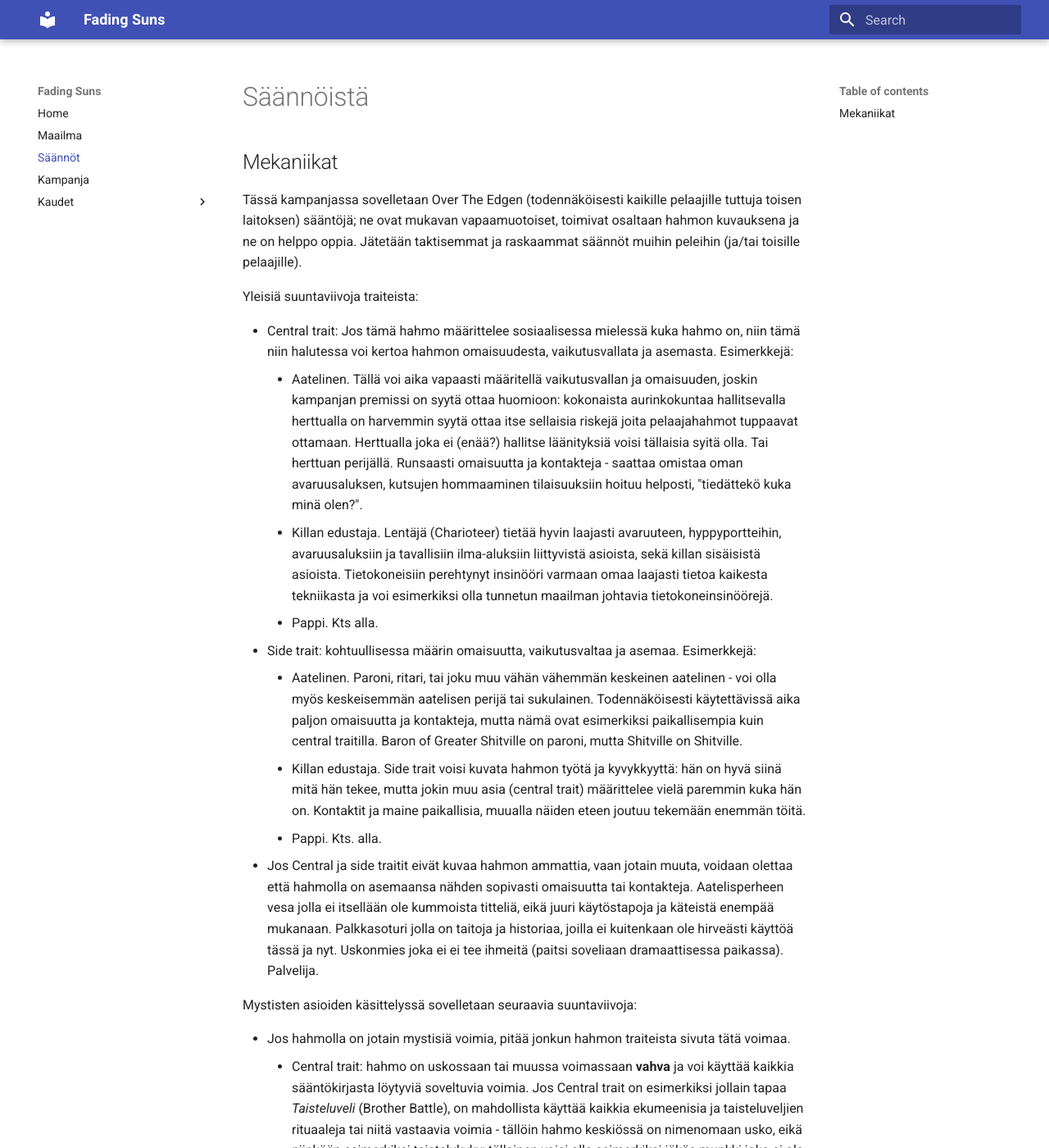
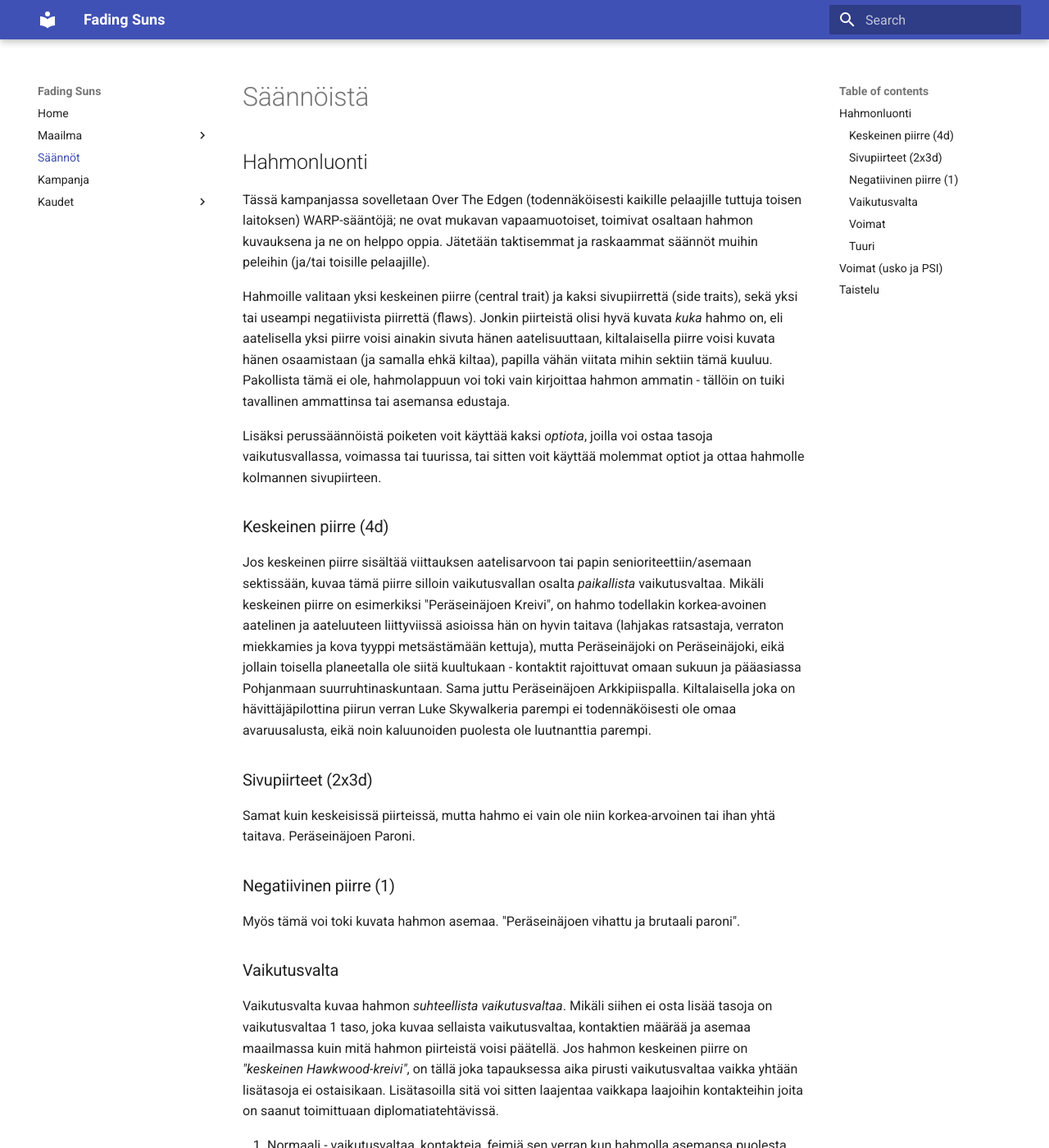
Before and after one commit to mertenator100/mertenator100.github.io, an MkDocs documentation site: the page built from docs/saannot.md, in a window 1280 px wide and 1400 px high. Shown: the whole window at 82% size. Built offline with MkDocs 1.6.1 and Material for MkDocs 9.7.7, drawn with Linux system fonts in a browser that asks for light colours; some of the changed text lies outside the part shown.

```diff
--- a/docs/saannot.md
+++ b/docs/saannot.md
@@ -1,28 +1,57 @@
 # Säännöistä
 
-## Mekaniikat
+## Hahmonluonti
 
-Tässä kampanjassa sovelletaan Over The Edgen (todennäköisesti kaikille pelaajille tuttuja toisen laitoksen) sääntöjä; ne ovat mukavan vapaamuotoiset, toimivat osaltaan hahmon kuvauksena ja ne on helppo oppia. Jätetään taktisemmat ja raskaammat säännöt muihin peleihin (ja/tai toisille pelaajille).
+Tässä kampanjassa sovelletaan Over The Edgen (todennäköisesti kaikille pelaajille tuttuja toisen laitoksen) WARP-sääntöjä; ne ovat mukavan vapaamuotoiset, toimivat osaltaan hahmon kuvauksena ja ne on helppo oppia. Jätetään taktisemmat ja raskaammat säännöt muihin peleihin (ja/tai toisille pelaajille).
 
-Yleisiä suuntaviivoja traiteista:
+Hahmoille valitaan yksi keskeinen piirre (central trait) ja kaksi sivupiirrettä (side traits), sekä yksi tai useampi negatiivista piirrettä (flaws). Jonkin piirteistä olisi hyvä kuvata *kuka* hahmo on, eli aatelisella yksi piirre voisi ainakin sivuta hänen aatelisuuttaan, kiltalaisella piirre voisi kuvata hänen osaamistaan (ja samalla ehkä kiltaa), papilla vähän viitata mihin sektiin tämä kuuluu. Pakollista tämä ei ole, hahmolappuun voi toki vain kirjoittaa hahmon ammatin - tällöin on tuiki tavallinen ammattinsa tai asemansa edustaja.
 
-* Central trait: Jos tämä hahmo määrittelee sosiaalisessa mielessä kuka hahmo on, niin tämä niin halutessa voi kertoa hahmon omaisuudesta, vaikutusvallata ja asemasta. Esimerkkejä:
-    * Aatelinen. Tällä voi aika vapaasti määritellä vaikutusvallan ja omaisuuden, joskin kampanjan premissi on syytä ottaa huomioon: kokonaista aurinkokuntaa hallitsevalla herttualla on harvemmin syytä ottaa itse sellaisia riskejä joita pelaajahahmot tuppaavat ottamaan. Herttualla joka ei (enää?) hallitse läänityksiä voisi tällaisia syitä olla. Tai herttuan perijällä. Runsaasti omaisuutta ja kontakteja - saattaa omistaa oman avaruusaluksen, kutsujen hommaaminen tilaisuuksiin hoituu helposti, "tiedättekö kuka minä olen?".
-    * Killan edustaja. Lentäjä (Charioteer) tietää hyvin laajasti avaruuteen, hyppyportteihin, avaruusaluksiin ja tavallisiin ilma-aluksiin liittyvistä asioista, sekä killan sisäisistä asioista. Tietokoneisiin perehtynyt insinööri varmaan omaa laajasti tietoa kaikesta tekniikasta ja voi esimerkiksi olla tunnetun maailman johtavia tietokoneinsinöörejä.
-    * Pappi. Kts alla.
-* Side trait: kohtuullisessa määrin omaisuutta, vaikutusvaltaa ja asemaa. Esimerkkejä:
-    * Aatelinen. Paroni, ritari, tai joku muu vähän vähemmän keskeinen aatelinen - voi olla myös keskeisemmän aatelisen perijä tai sukulainen. Todennäköisesti käytettävissä aika paljon omaisuutta ja kontakteja, mutta nämä ovat esimerkiksi paikallisempia kuin central traitilla. Baron of Greater Shitville on paroni, mutta Shitville on Shitville.
-    * Killan edustaja. Side trait voisi kuvata hahmon työtä ja kyvykkyyttä: hän on hyvä siinä mitä hän tekee, mutta jokin muu asia (central trait) määrittelee vielä paremmin kuka hän on. Kontaktit ja maine paikallisia, muualla näiden eteen joutuu tekemään enemmän töitä.
-    * Pappi. Kts. alla.
-* Jos Central ja side traitit eivät kuvaa hahmon ammattia, vaan jotain muuta, voidaan olettaa että hahmolla on asemaansa nähden sopivasti omaisuutta tai kontakteja. Aatelisperheen vesa jolla ei itsellään ole kummoista titteliä, eikä juuri käytöstapoja ja käteistä enempää mukanaan. Palkkasoturi jolla on taitoja ja historiaa, joilla ei kuitenkaan ole hirveästi käyttöä tässä ja nyt. Uskonmies joka ei ei tee ihmeitä (paitsi soveliaan dramaattisessa paikassa). Palvelija.
+Lisäksi perussäännöistä poiketen voit käyttää kaksi *optiota*, joilla voi ostaa tasoja vaikutusvallassa, voimassa tai tuurissa, tai sitten voit käyttää molemmat optiot ja ottaa hahmolle kolmannen sivupiirteen.
 
-Mystisten asioiden käsittelyssä sovelletaan seuraavia suuntaviivoja:
+### Keskeinen piirre  (4d)
 
-* Jos hahmolla on jotain mystisiä voimia, pitää jonkun hahmon traiteista sivuta tätä voimaa.
-    * Central trait: hahmo on uskossaan tai muussa voimassaan **vahva** ja voi käyttää kaikkia sääntökirjasta löytyviä soveltuvia voimia. Jos Central trait on esimerkiksi jollain tapaa *Taisteluveli* (Brother Battle), on mahdollista käyttää kaikkia ekumeenisia ja taisteluveljien rituaaleja tai niitä vastaavia voimia - tällöin hahmo keskiössä on nimenomaan usko, eikä niinkään esimerkiksi taistelukyky; tällainen voisi olla esimerkiksi iäkäs munkki joka ei ole enää niin fyysisen voimansa tunnossa, tai viisi vuotta yksinäisyydessä viettänyt soturimunkki, jonka ainoa ase on kehonsa. Riippuen vähän traitin kuvauksesta pelaajan on syytä harkita kuinka usein ja kuinka vahvoja voimia, sekä ennen kaikkea missä tilateessa niitä käytetään. PSI-voimat central traittina omaava hahmo on sitten jo jonkinlainen velho - hyvällä konseptilla ihan ok, mutta olisin kyllä vähän varovainen tällaisten kanssa.
-    * Side trait: hahmolla saattaa olla jonkinlaisia PSI-voimia, tai on esimerkiksi kirkon edustaja, jonka ensisijainen määrittävä tekijä ei ole uskonvoimat. Tällaisia voisivat olla esimerkiksi hieman poliittisempi Urth Orthodox -pappi tai perinteinen mörssärityyppinen Taisteluveli jolla on miekka ja usko - central trait lienee sitten enemmän fyysiseen maailmaan keskittyvä.
-* Stigma: kaikilla mystisiä voimia omaavilla hahhmoilla on stigma, joka esiintyy kuin voimia käytetään. Central trait tarkoittaa todella näkyvää stigmaa (pappi saattaa hohtaa pyhää valoa, tms), side trait sellaista jonka huomaa (elohiiri PSI-voimissa, tms). Esimerkkejä ja ohjeita Players Guidessa.
+Jos keskeinen piirre sisältää viittauksen aatelisarvoon tai papin senioriteettiin/asemaan sektissään, kuvaa tämä piirre silloin vaikutusvallan osalta *paikallista* vaikutusvaltaa. Mikäli keskeinen piirre on esimerkiksi "Peräseinäjoen Kreivi", on hahmo todellakin korkea-avoinen aatelinen ja aateluuteen liittyviissä asioissa hän on hyvin taitava (lahjakas ratsastaja, verraton miekkamies ja kova tyyppi metsästämään kettuja), mutta Peräseinäjoki on Peräseinäjoki, eikä jollain toisella planeetalla ole siitä kuultukaan - kontaktit rajoittuvat omaan sukuun ja pääasiassa Pohjanmaan suurruhtinaskuntaan. Sama juttu Peräseinäjoen Arkkipiispalla. Kiltalaisella joka on hävittäjäpilottina piirun verran Luke Skywalkeria parempi ei todennäköisesti ole omaa avaruusalusta, eikä noin kaluunoiden puolesta ole luutnanttia parempi.
 
-Mystisten voimien käyttö ei ole justiinsa-niin-kuin-sääntökirjassa, vaan sääntökirjaa voi lähinnä pitää ohjenuorana siitä millaisia ihmeitä minkäkin kirkon sektin edustaja tekee, ja millaisia niiden voimatasot ovat. PSI-voimia omaavilla hahmoilla seula on vähän tiukempi: side traitilla osaa käyttää jonkinlaisia voimia, esimerkiksi telekinesiaa. Central traitilla muutamia erilaisia voimia.
+### Sivupiirteet (2x3d)
 
-Traittien on hyvä kuitenkin kertoa enemmän hahmosta kuin kuvata suoraan mitään pelimekaanista tai edes valtahierarkiaan liittyvää asiaa, mutta molempia voi ujuttaa samaan traittiin. "Paroni von Kugel, jakoviniittien kasvattama Decados-suvun sulava operaattori" kuvaa aika hyvin hahmon taitoja, mutta myös sitä kuka hän on (toki tässä pitää tietää että Jakovinian Agency on Decados-suvun ikioma Mossad ja jos Decadokset noin yleisesti ottaen ovat kaikki jokseenkin harjaantuneita tiedustelu- ja hämärähommissa, niin von Kugel on sitten ihan Bond).
+Samat kuin keskeisissä piirteissä, mutta hahmo ei vain ole niin korkea-arvoinen tai ihan yhtä taitava. Peräseinäjoen Paroni.
+
+### Negatiivinen piirre (1)
+
+Myös tämä voi toki kuvata hahmon asemaa. "Peräseinäjoen vihattu ja brutaali paroni".
+
+### Vaikutusvalta
+
+Vaikutusvalta kuvaa hahmon *suhteellista vaikutusvaltaa*. Mikäli siihen ei osta lisää tasoja on vaikutusvaltaa 1 taso, joka kuvaa sellaista vaikutusvaltaa, kontaktien määrää ja asemaa maailmassa kuin mitä hahmon piirteistä voisi päätellä. Jos hahmon keskeinen piirre on *"keskeinen Hawkwood-kreivi"*, on tällä joka tapauksessa aika pirusti vaikutusvaltaa vaikka yhtään lisätasoja ei ostaisikaan. Lisätasoilla sitä voi sitten laajentaa vaikkapa laajoihin kontakteihin joita on saanut toimittuaan diplomatiatehtävissä.
+
+1. Normaali - vaikutusvaltaa, kontakteja, feimiä sen verran kun hahmolla asemansa puolesta voisi arvella olevan.
+2. Merkittävä - paikallinen suuruus, josta tiedetään muuallakin. Laajasti kontakteja omissa piireissään, jonkin verran kontakteja piirien ulkopuolella (esimerkiksi joku aatelinen on insinöörille palveluksia velkaa, tms). Hahmolla saattaa olla käytettävissään avaruusalus.
+3. Huomattava - hahmo on keskeinen tekijä tunnetussa maailmassa ja/tai omaa todella laajat kontaktiverkot ja/tai todella paljon omaisuutta ja resursseja. Hahmolla voi olla oma avaruusalus miehistöineen.
+
+### Voimat
+
+Voimat kuvaavat hahmon uskon määrää, ja tässä tapauksessa hahmon kykyä manifestoida uskoaan tekemällä ihmeitä. Joillain harvoilla henkilöillä voi olla PSI-voimia, jolloin tämä kuvaa niiden voimakkuutta. Hahmo, jolla on Voima 1, ei ole merkittävää kykyä manifestoida uskoaan, eikä tällä ole PSI-voimia. Pappi, jolla on Voima 1, voi kyllä hyvin toimia pappina ja toimittaa virkaansa, mutta varsinaisiin ihmetekoihin hän ei pysty. Rukous saattaa nopeuttaa parantamista, äkäinen avestiitti on vaarallinen voimista riippumatta ja taisteluveljen miekka lohkoo kyllä epäuskoisia ihan normimoodissakin.
+
+1. Normaali ihminen. Tavallinen pappi, munkki tai inkvisiittori.
+2. Merkittävä. Uskossaan vahva, kykenee merkittäviin ihmetekoihin joskin sektinsä oppien rajoissa, ja aika laajasti vähemmän merkittäviin ihmetekoihin. Taisteluveli pystyy siis ihmeellisiin tekoihin taistelutilanteessa, mutta ei ehkä ihan samanlaisiin ihmeparantelimisiin (paitsi ehkä jos toveri on kuolettavasti haavoittunut **taistelussa**). Vastaavat PSI-voimat olisivat jonkin yksittäisen polun hallitseminen.
+3. Huomattava. Tuleva pyhimys, kykenee ihmetekoihin jotka voivat olla melkein mitä vain (mutta manifestoituvat oman sektin oppien mukaisesti). Vastaavat PSI-voimat olisivat kahden tai jopa kolmen polun voimien hallinta ja sellainen psyykikko-Gandalfin olemus.
+
+### Tuuri
+
+Tuuri on lähinnä pelitekninen arvo, eli käyttämällä tuuripisteitä saa bonusnoppia heittoihinsa. Pisteitä voi käyttää useampia yksittäiseen heittoon.
+
+1. Normi-ihmisen tuuri, joskus (kerran pelikerrassa) vähän lykästää. 1d bonusta pelikerrassa.
+2. Voi pojat ja jummi jammi, hän on syntynyt onnellisten tähtien alla! Tämä henkilö mahdollisesti viihtyy kolikkopelien äärellä. 2d bonusta pelikerrassa.
+3. Lykästää jo niin paljon että tämä voisi melkein olla rinnasteinen Voima kolmoselle. Pyhä Hanhivaaran Hannu olkoon kanssanne. 3d bonusta pelikerrassa.
+
+Erikoiset voimat heitetään lähtökohtaisesti yhdellä nopalla, mutta pelaaja voi käyttää joko hahmon Voimaa tai Tuuria ja lisätä heitettävien noppien määrää kuluttamalla pisteitä. Pisteet palautuvat pelikertojen välillä.
+
+## Voimat (usko ja PSI)
+
+Voimia ja tuuria voi käyttää pelisessiossa rajallisesti. Kosmeettinen uskon ja PSI-voimien ("liekki kämmenellä", rukous pikaisen parantumisen puolesta (ehkä vaikutusta, ehkä ei), kirkon pyhittäminen, jne) käyttäminen ei syö pisteitä. Sellainen voimienkäyttö jolla selvästi jonkinlaista pelimekaanista tai tarinallista vaikutusta, syö pisteen Voimaa. Normi-ihminen voi sitten oikein pinnistämällä tehdä yhden pienen ihmeen per pelikerta (ja vain jos se todella sopii hahmoon ja hetkeen - joskus se rippipappikin onnistuu karkoittamaan demonin) ja tuleva Pyhä Pistoleerus kykenee tekemään yhdestä kolmeen ihmetystä, tai sitten kertaalleen jotain todella ikimuistoista.
+
+*TODO: pitää vielä miettiä mitä voiman käyttäminen pelimekaanisesti tarkoittaa - että tuleeko heittoa ja bonusnoppaa, vai tapahtuuko vain ihmeitä. Bonusnopat olisivat helpompia mutta vähän tylsä vaihtoehto - sitten se olisi vähän sama kuin tuuri.*
+
+## Taistelu
+
+*TODO: Taistelusäännöt vielä mietinnän alla. Että mennäänkö ihan yksinkertaisilla heitto - resoluutio, vai aletaanko laskeskelemaan vaurioita ja hipareita. Todennäköisesti ainakin ekalla kaudella mennään ihan simppeleillä heitoilla.*
--- a/mkdocs.yml
+++ b/mkdocs.yml
@@ -1,7 +1,9 @@
 site_name: Fading Suns
 nav:
     - Home: 'index.md'
-    - Maailma: 'maailma.md'
+    - 'Maailma':
+        - 'Yleiskuvaus': 'maailma.md'
+        - 'Tunnetut planeetat': 'planeetat.md'
     - Säännöt: 'saannot.md'
     - Kampanja: 'kampanja.md'
     - 'Kaudet':
```
Also changed, not shown: docs/kausi1.md (+1 -17 lines), docs/planeetat.md (added, +57 -0 lines).
